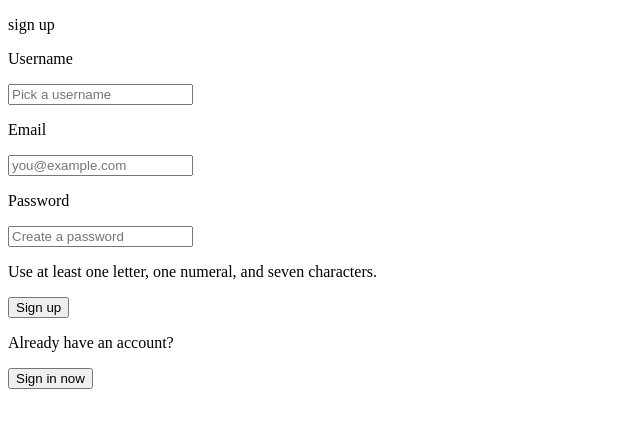
After one commit to tyjane/zerocup, a Django app: page /sign_up/ in a window 1280 px wide. The commit adds this page. Shown: the top 428 px of the page, without its empty margins (0-640 px from the left). Run offline with Django 3.2, Linux system fonts and the light colour scheme.

Commit message:
link the web and database

```diff
--- /dev/null
+++ b/memories/forms.py
@@ -0,0 +1,6 @@
+from django import forms
+
+class UserForm(forms.Form):
+    name = forms.CharField()
+    password = forms.CharField()
+    email = forms.CharField()
--- a/memories/static/sign_in/sign_in.css
+++ b/memories/static/css/sign_in.css
@@ -3,7 +3,7 @@ body{
 }
 /*main content*/
 #main_content{
-  background-image: url("bg.jpg" );
+  background-image: url("images/bg1.jpg" );
   background-repeat: no-repeat;
   background-size: 100%;
   background-position: center;
--- a/memories/templates/memories/personal_page.html
+++ b/memories/templates/memories/personal_page.html
@@ -4,8 +4,8 @@
     <head>
         <meta charset="utf-8">
         <title>personal page</title>
-        <link rel="stylesheet" href="{% static 'personal_page/personal_page.css' %}">
-        <script src="{% static "personal_page/personal_page.js" %}"></script>
+        <link rel="stylesheet" href="{% static 'css/personal_page.css' %}">
+        <script src="{% static "js/personal_page.js" %}"></script>
     </head>
     <body>
         <p>personal page</p>
--- a/memories/templates/memories/post_story.html
+++ b/memories/templates/memories/post_story.html
@@ -4,8 +4,8 @@
     <head>
         <meta charset="utf-8">
         <title>Post your story</title>
-        <link rel="stylesheet" href="{% static 'post_story/post_story.css' %}">
-        <script src="{% static "post_story/post_story.js" %}"></script>
+        <link rel="stylesheet" href="{% static 'css/post_story.css' %}">
+        <script src="{% static "js/post_story.js" %}"></script>
     </head>
     <body>
         <p>post story</p>
--- /dev/null
+++ b/memories/templates/memories/sign_up.html
@@ -0,0 +1,31 @@
+<!DOCTYPE html>
+{% load staticfiles %}
+<html>
+    <head>
+        <meta charset="utf-8">
+        <title>Sign up</title>
+        <link rel="stylesheet" href="{% static 'css/sign_up.css' %}">
+        <script src="{% static "js/sign_up.js" %}"></script>
+    </head>
+    <body>
+        <p>sign up</p>
+        <!-- form 里的 input 通过 name 属性传递其内部的信息给服务器  -->
+        <form class="" action="/" method="post">
+            {% csrf_token %}
+            <p class="small_title">Username</p>
+            <input type="text" name="username" placeholder="Pick a username">
+            <p class="small_title">Email</p>
+            <input type="text" name="email" placeholder="you@example.com">
+            <p class="small_title">Password</p>
+            <input type="text" name="password" placeholder="Create a password">
+            <p class="small_des">Use at least one letter, one numeral, and seven characters.</p>
+            <input type="submit" value="Sign up">
+       </form>
+       <p>
+           Already have an account?
+           <form class="" action="/" method="get">
+               <input type="submit" value="Sign in now">
+           </form>
+       </p>
+    </body>
+</html>
--- a/memories/templates/memories/stories.html
+++ b/memories/templates/memories/stories.html
@@ -4,8 +4,8 @@
     <head>
         <meta charset="utf-8">
         <title>Stories</title>
-        <link rel="stylesheet" href="{% static 'stories/stories.css' %}">
-        <script src="{% static "stories/stories.js" %}"></script>
+        <link rel="stylesheet" href="{% static 'css/stories.css' %}">
+        <script src="{% static "js/stories.js" %}"></script>
     </head>
     <body>
         <p>stories</p>
--- a/memories/urls.py
+++ b/memories/urls.py
@@ -10,4 +10,5 @@ urlpatterns = [
     url(r'^personal_page/', views.personal_page, name='personal_page'),
     url(r'^stories/', views.stories, name='stories'),
     url(r'^post_story/', views.post_story, name='post_story'),
+    url(r'^sign_up/', views.sign_up, name='sign_up'),
 ]
--- a/memories/views.py
+++ b/memories/views.py
@@ -1,8 +1,17 @@
 from django.shortcuts import render
+from .models import User
+from .forms import UserForm
+from django.views.decorators.csrf import csrf_protect
 
 # Create your views here.
 
+@csrf_protect
 def sign_in(request):
+    if request.method == 'POST':
+        form = UserForm(request.POST)
+        if form.is_valid():
+            user = User.objects.create(name = form.cleaned_data['name'], email = form.cleaned_data['email'], password = form.cleaned_data['password'])
+            user.register()
     return render(request, 'memories/sign_in.html')
 
 def personal_page(request):
@@ -13,3 +22,6 @@ def stories(request):
 
 def post_story(request):
     return render(request, 'memories/post_story.html')
+
+def sign_up(request):
+    return render(request, 'memories/sign_up.html')
```
Also changed, not shown: memories/templates/memories/sign_in.html (+8 -2 lines), memories/migrations/0001_initial.py (added), memories/static/css/images/bg1.jpg (added), memories/static/css/personal_page.css (added), memories/static/css/post_story.css (added), memories/static/css/sign_up.css (added), memories/static/css/stories.css (added), memories/static/js/personal_page.js (added), memories/static/js/post_story.js (added), memories/static/js/sign_in.js (added), memories/static/js/sign_up.js (added), memories/static/js/stories.js (added).
